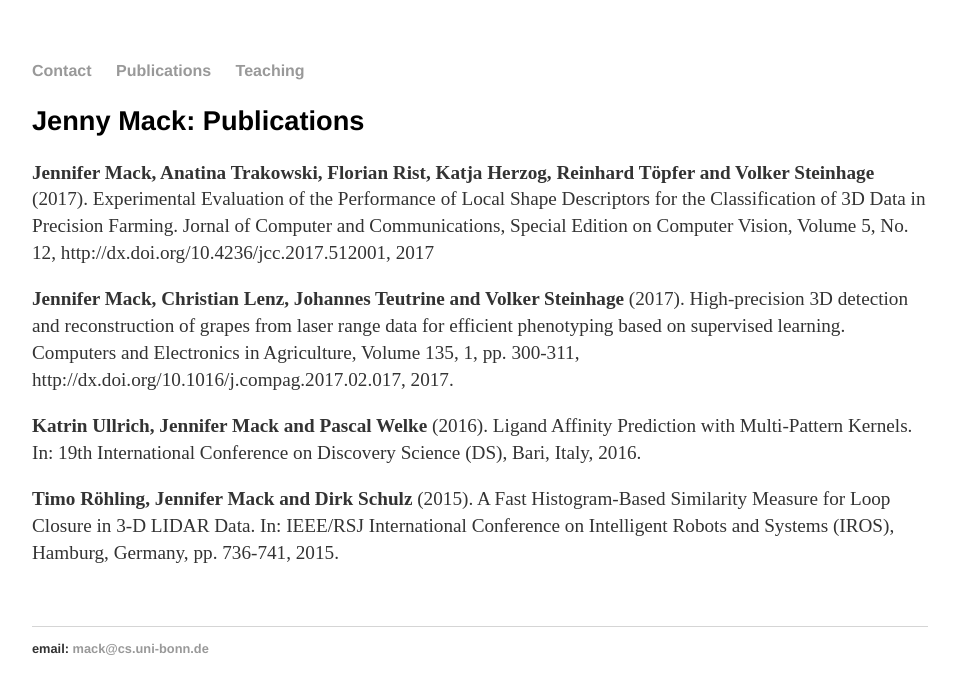
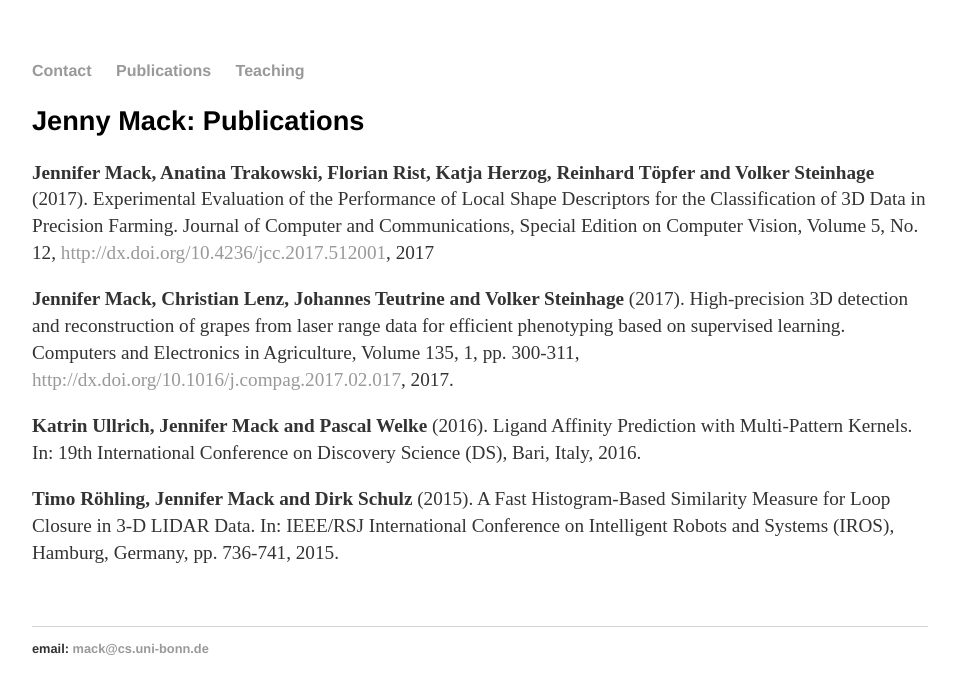
Before and after one commit to JennyMack/JennyMack.github.io, a Jekyll site: the page built from publications/index.html, in a window 1280 px wide. Shown: the top 694 px of the page, without its empty margins (160-1117 px from the left). Built offline with Jekyll 4.4.1, drawn with Linux system fonts in a browser that asks for light colours.

Commit message:
Fixed spelling mistake

```diff
--- a/publications/index.html
+++ b/publications/index.html
@@ -5,8 +5,10 @@ title: Publications
 
 <div class="cv">
 	<h2>Jenny Mack: Publications</h2>
-<p><strong>Jennifer Mack, Anatina Trakowski, Florian Rist, Katja Herzog, Reinhard T&oumlpfer and Volker Steinhage</strong> (2017). Experimental Evaluation of the Performance of Local Shape Descriptors for the Classification of 3D Data in Precision Farming. Jornal of Computer and Communications, Special Edition on Computer Vision, Volume 5, No. 12,  http://dx.doi.org/10.4236/jcc.2017.512001, 2017 <br>
-	<p><strong>Jennifer Mack, Christian Lenz, Johannes Teutrine and Volker Steinhage</strong> (2017). High-precision 3D detection and reconstruction of grapes from laser range data for efficient phenotyping based on supervised learning. Computers and Electronics in Agriculture, Volume 135, 1, pp. 300-311, http://dx.doi.org/10.1016/j.compag.2017.02.017, 2017. <br>
+<p><strong>Jennifer Mack, Anatina Trakowski, Florian Rist, Katja Herzog, Reinhard T&oumlpfer and Volker Steinhage</strong> (2017). Experimental Evaluation of the Performance of Local Shape Descriptors for the Classification of 3D Data in Precision Farming. Journal of Computer and Communications, Special Edition on Computer Vision, Volume 5, No. 12,
+<a href="http://dx.doi.org/10.4236/jcc.2017.512001">http://dx.doi.org/10.4236/jcc.2017.512001</a>, 2017 <br>
+	<p><strong>Jennifer Mack, Christian Lenz, Johannes Teutrine and Volker Steinhage</strong> (2017). High-precision 3D detection and reconstruction of grapes from laser range data for efficient phenotyping based on supervised learning. Computers and Electronics in Agriculture, Volume 135, 1, pp. 300-311,
+<a href="http://dx.doi.org/10.1016/j.compag.2017.02.017">http://dx.doi.org/10.1016/j.compag.2017.02.017</a>, 2017. <br>
 	<p><strong>Katrin Ullrich, Jennifer Mack and Pascal Welke</strong> (2016). Ligand Affinity Prediction with Multi-Pattern Kernels. In: 19th International Conference on Discovery Science (DS), Bari, Italy, 2016. <br>
 	<p><strong>Timo R&oumlhling, Jennifer Mack and Dirk Schulz</strong> (2015). A Fast Histogram-Based Similarity Measure for Loop Closure in 3-D LIDAR Data. In: IEEE/RSJ International Conference on Intelligent Robots and Systems (IROS), Hamburg, Germany, pp. 736-741, 2015.
 </div>
```
